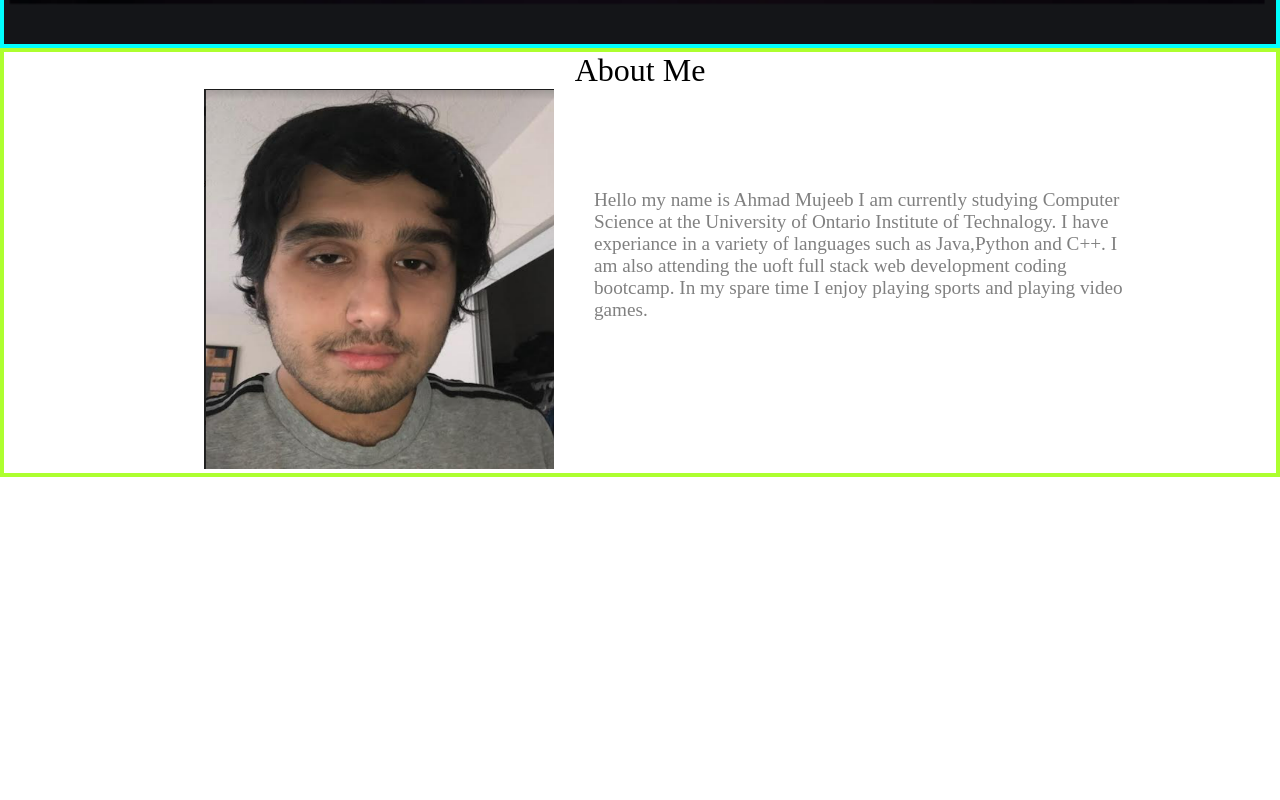
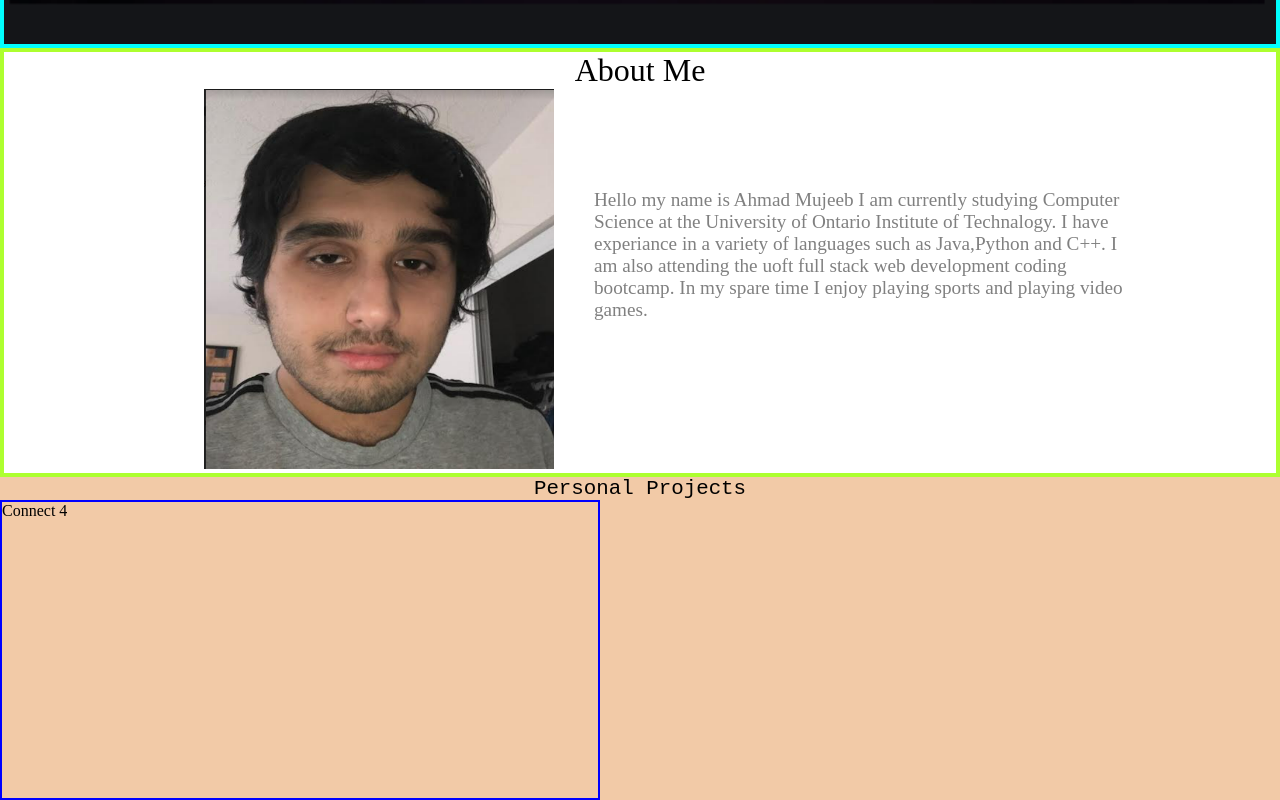
Before and after one commit to ahmadmujeeb33/PersonalWebsite, a plain HTML site: page index.html in a window 1280 px wide. Shown: the part 752-1552 px from the top of the page. Before the commit the page ends 1229 px from the top, so only its background shows below. Drawn offline with Linux system fonts and the light colour scheme.

Commit message:
Projects Page in Process

```diff
--- a/index.html
+++ b/index.html
@@ -67,5 +67,32 @@
 
         </section>
 
+        <section id="Personal-Projects">
+            <p>Personal Projects</p>
+
+            <div class="Projects">
+
+
+                <div class="image2">
+                        <span>Connect 4</span>
+
+                </div>
+
+                <div class="image3">
+
+                </div>
+
+                <div class="image4">
+
+                </div>
+
+
+
+            </div>
+
+
+
+        </section>
+
     </body>
 </html>
```
